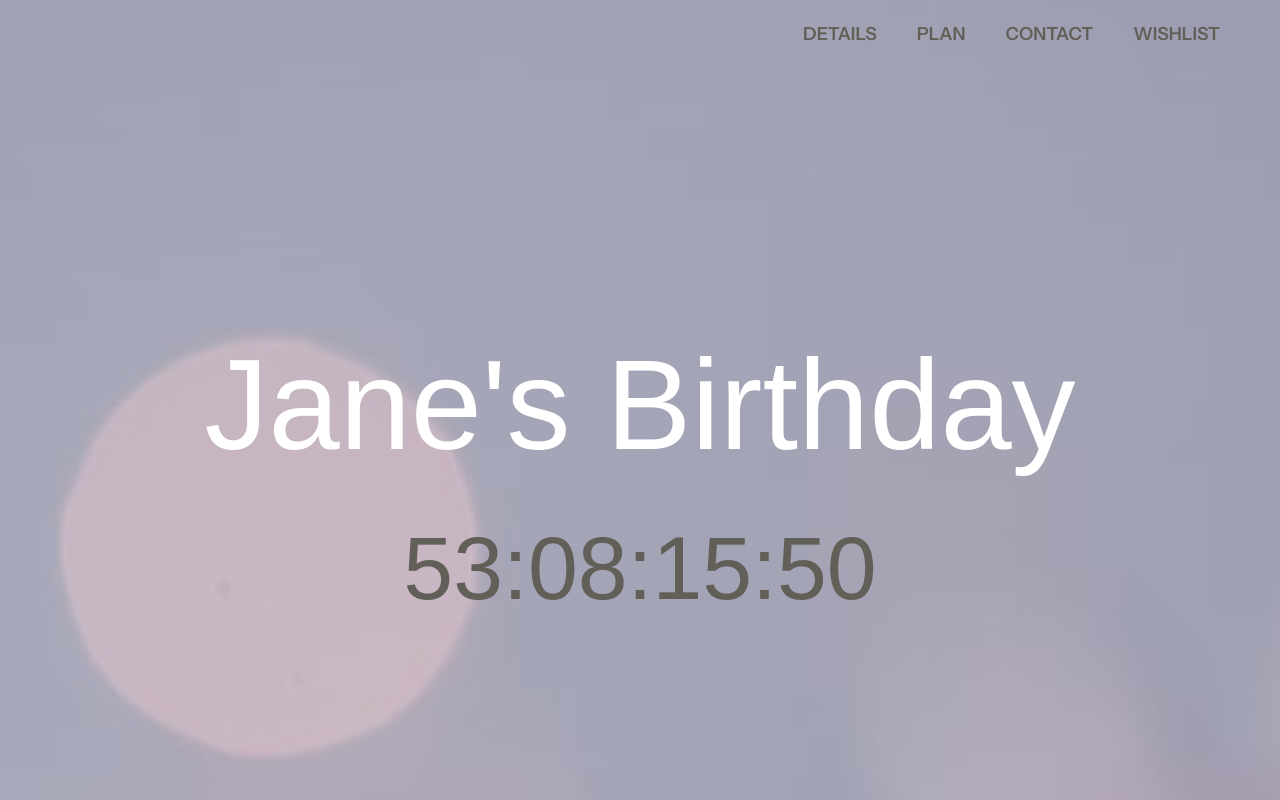
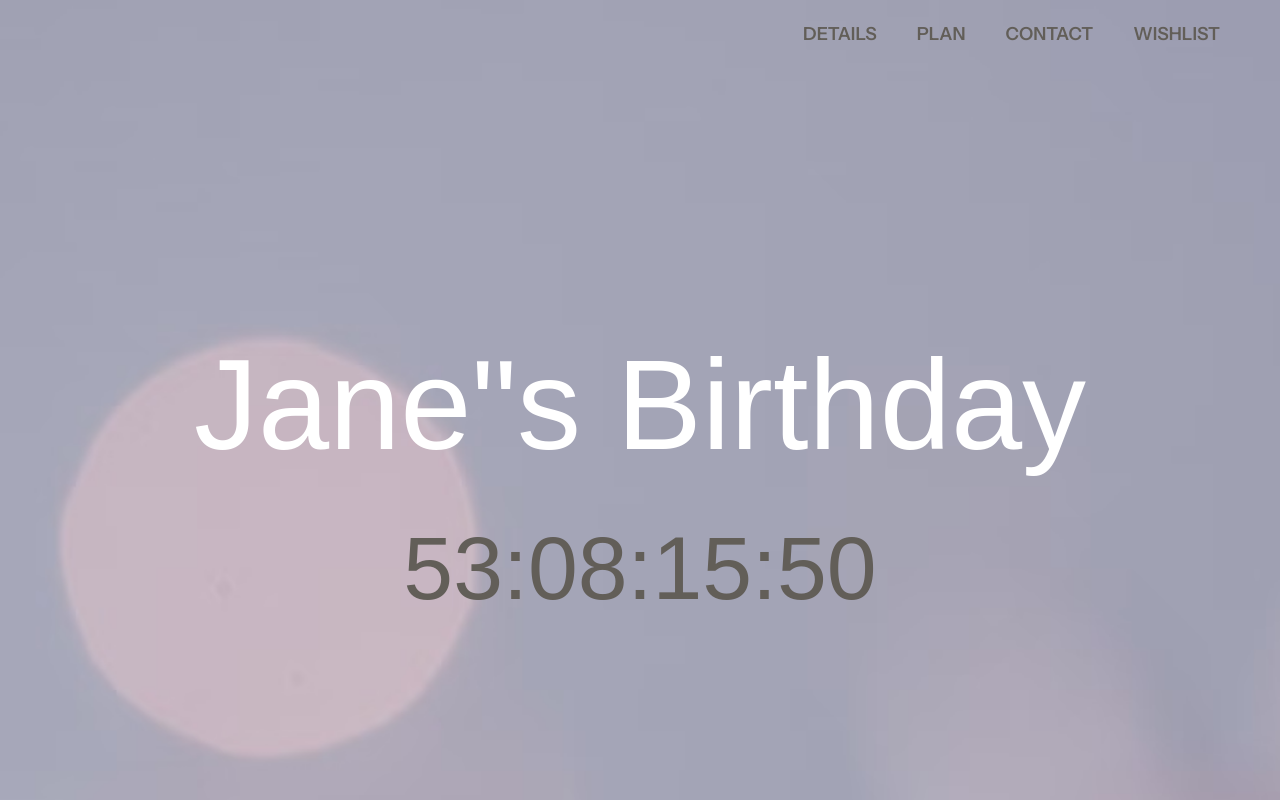
Before and after one commit to mn46/birthday-invitation, a Next.js app: page / in a window 1280 px wide. Shown: the top 800 px of the page. Built offline with nearby package versions, Linux system fonts and the light colour scheme; no server answers; the database is empty; a web font is replaced by a local one.

Commit message:
Escape the problematic character

```diff
--- a/app/page.jsx
+++ b/app/page.jsx
@@ -25,7 +25,7 @@ const Home = async () => {
       <main>
         <section id="header" className="h-screen flex flex-col justify-center">
           <h1 className="text-[13vw] md:text-[10vw] font-italiana text-white text-center">
-            Jane's Birthday
+            Jane&quot;s Birthday
           </h1>
           <Counter />
         </section>
```
